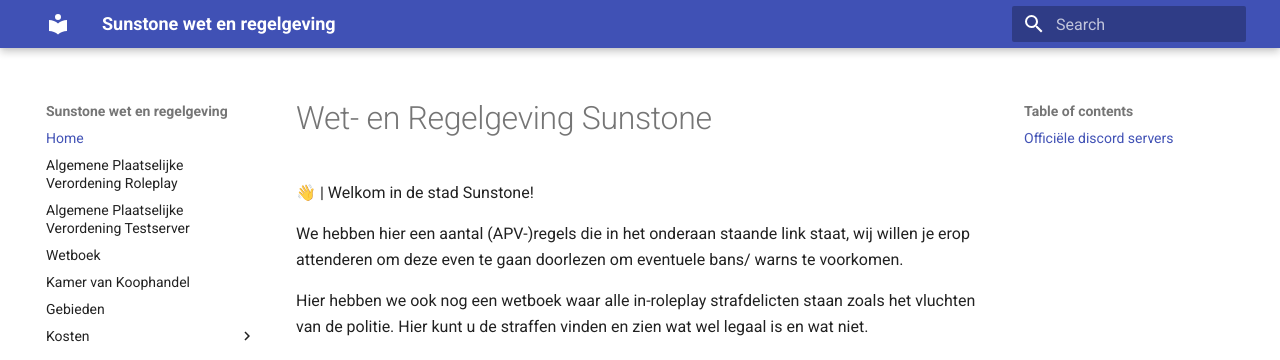
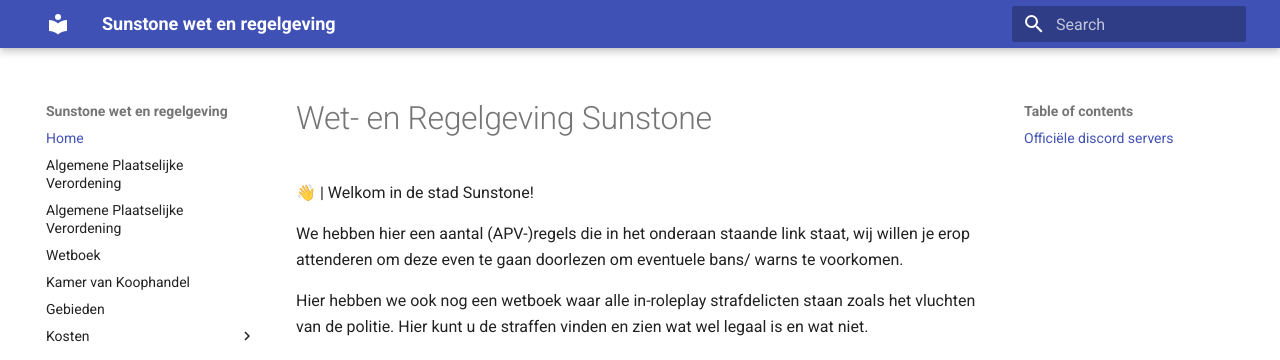
Before and after one commit to mickjoel/wetboek.sunstone, an MkDocs documentation site: the page built from docs/index.md, in a window 1280 px wide. Shown: the top 360 px of the page. Built offline with MkDocs 1.6.1 and Material for MkDocs 9.7.7, drawn with Linux system fonts in a browser that asks for light colours.

Commit message:
Update mkdocs.yml

```diff
--- a/mkdocs.yml
+++ b/mkdocs.yml
@@ -11,8 +11,8 @@ logo: img/Logo.webp
 
 nav:
   - Home: index.md
-  - Algemene Plaatselijke Verordening Roleplay: apv.md
-  - Algemene Plaatselijke Verordening Testserver: apvts.md
+  - Algemene Plaatselijke Verordening: apv.md
+  - Algemene Plaatselijke Verordening: apvts.md
   - Wetboek: wetboek.md
   - Kamer van Koophandel: bedrijven.md
   - Gebieden: risico-gebieden.md
```
